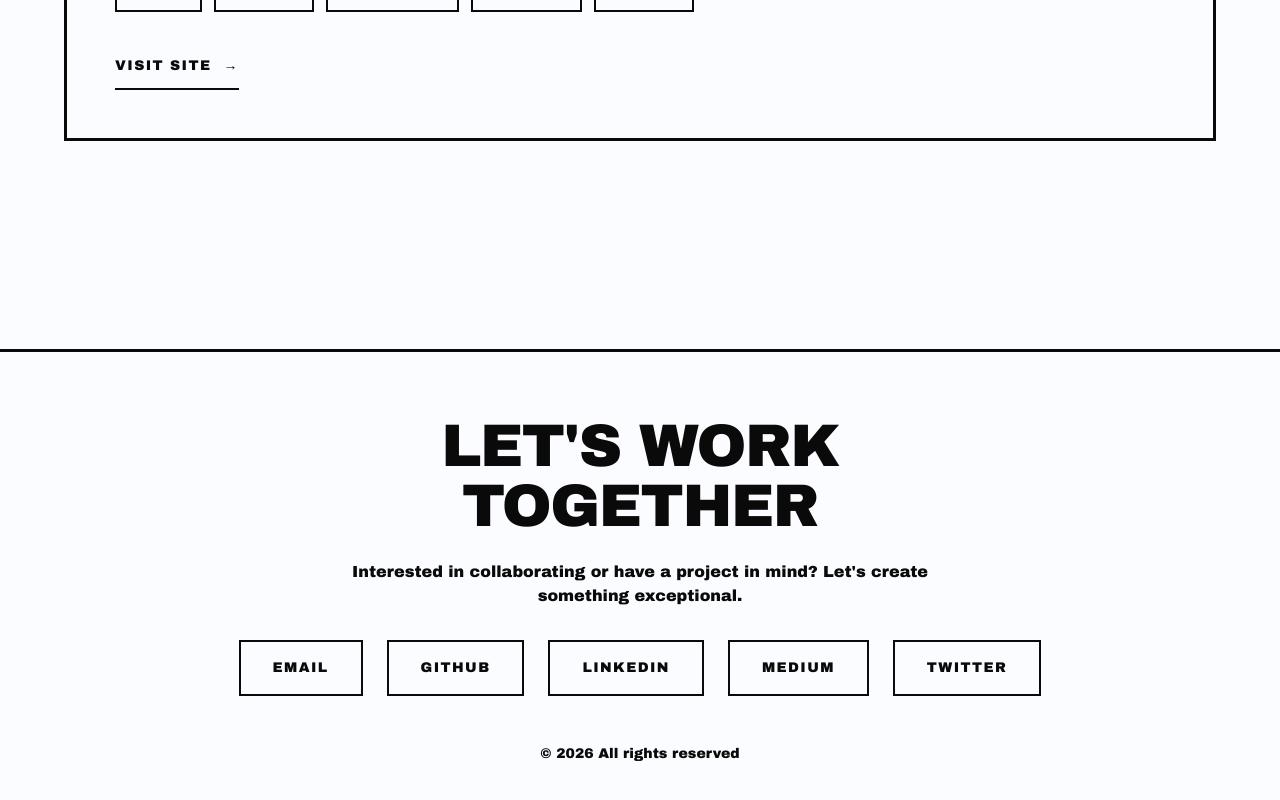
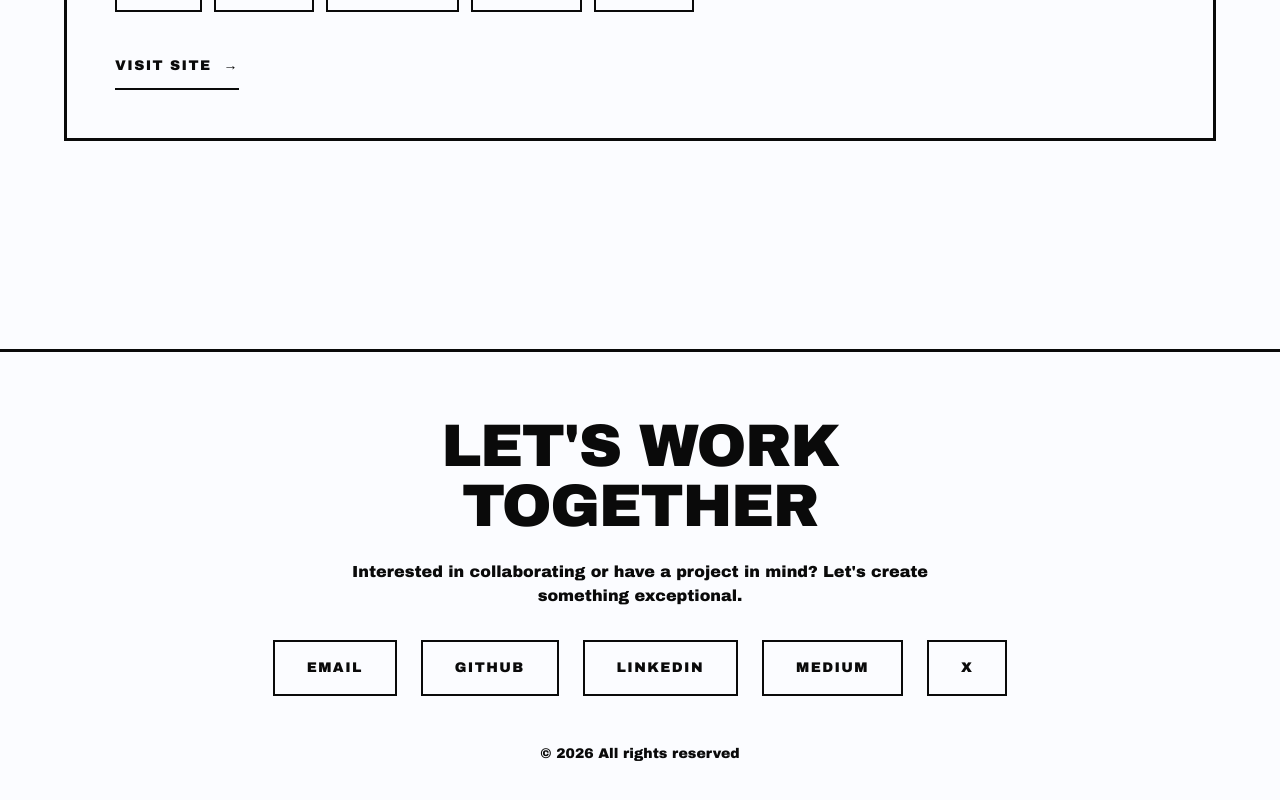
Before and after one commit to seyiadisa/my-portfolio, a Vue app: page / in a window 1280 px wide. Shown: the part 1724-2524 px from the top of the page. Built offline with nearby package versions, Linux system fonts and the light colour scheme.

Commit message:
feat: add footer social links

```diff
--- a/src/components/Footer.vue
+++ b/src/components/Footer.vue
@@ -7,15 +7,15 @@
       <p class="mb-8">
         Interested in collaborating or have a project in mind? Let's create something exceptional.
       </p>
-      <div class="flex justify-center gap-6 flex-wrap xl:flex-nowrap mb-12">
+      <div class="flex justify-center gap-6 flex-wrap lg:flex-nowrap mb-12">
         <a
-          href="mailto:hello@example.com"
+          href="mailto:oluwaseyiadisaa@gmail.com"
           class="group px-8 py-4 border-2 font-medium uppercase tracking-widest text-sm transition-all duration-300 hover:bg-accent hover:text-white hover:border-accent"
         >
           Email
         </a>
         <a
-          href="https://github.com"
+          href="https://github.com/seyiadisa"
           target="_blank"
           rel="noopener noreferrer"
           class="group px-8 py-4 border-2 font-medium uppercase tracking-widest text-sm transition-all duration-300 hover:bg-accent hover:text-white hover:border-accent"
@@ -23,7 +23,7 @@
           GitHub
         </a>
         <a
-          href="https://linkedin.com"
+          href="https://linkedin.com/in/oluwaseyi-adisa"
           target="_blank"
           rel="noopener noreferrer"
           class="group px-8 py-4 border-2 font-medium uppercase tracking-widest text-sm transition-all duration-300 hover:bg-accent hover:text-white hover:border-accent"
@@ -31,7 +31,7 @@
           LinkedIn
         </a>
         <a
-          href="https://medium.com"
+          href="https://medium.com/@seyiadisaa"
           target="_blank"
           rel="noopener noreferrer"
           class="group px-8 py-4 border-2 font-medium uppercase tracking-widest text-sm transition-all duration-300 hover:bg-accent hover:text-white hover:border-accent"
@@ -39,12 +39,12 @@
           Medium
         </a>
         <a
-          href="https://twitter.com"
+          href="https://x.com/SeyiAdisa1"
           target="_blank"
           rel="noopener noreferrer"
           class="group px-8 py-4 border-2 font-medium uppercase tracking-widest text-sm transition-all duration-300 hover:bg-accent hover:text-white hover:border-accent"
         >
-          Twitter
+          X
         </a>
       </div>
       <p class="text-sm">&copy; 2026 All rights reserved</p>
```
